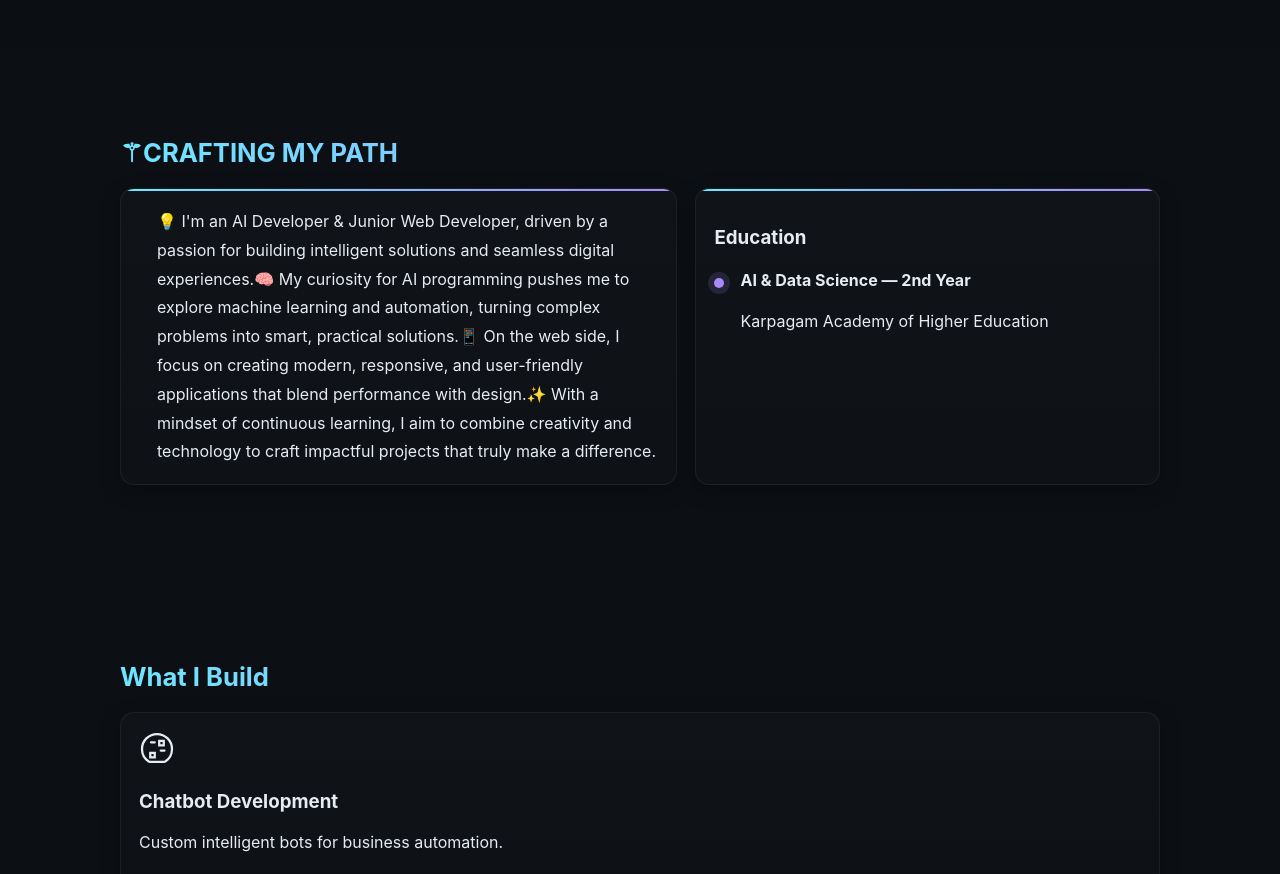
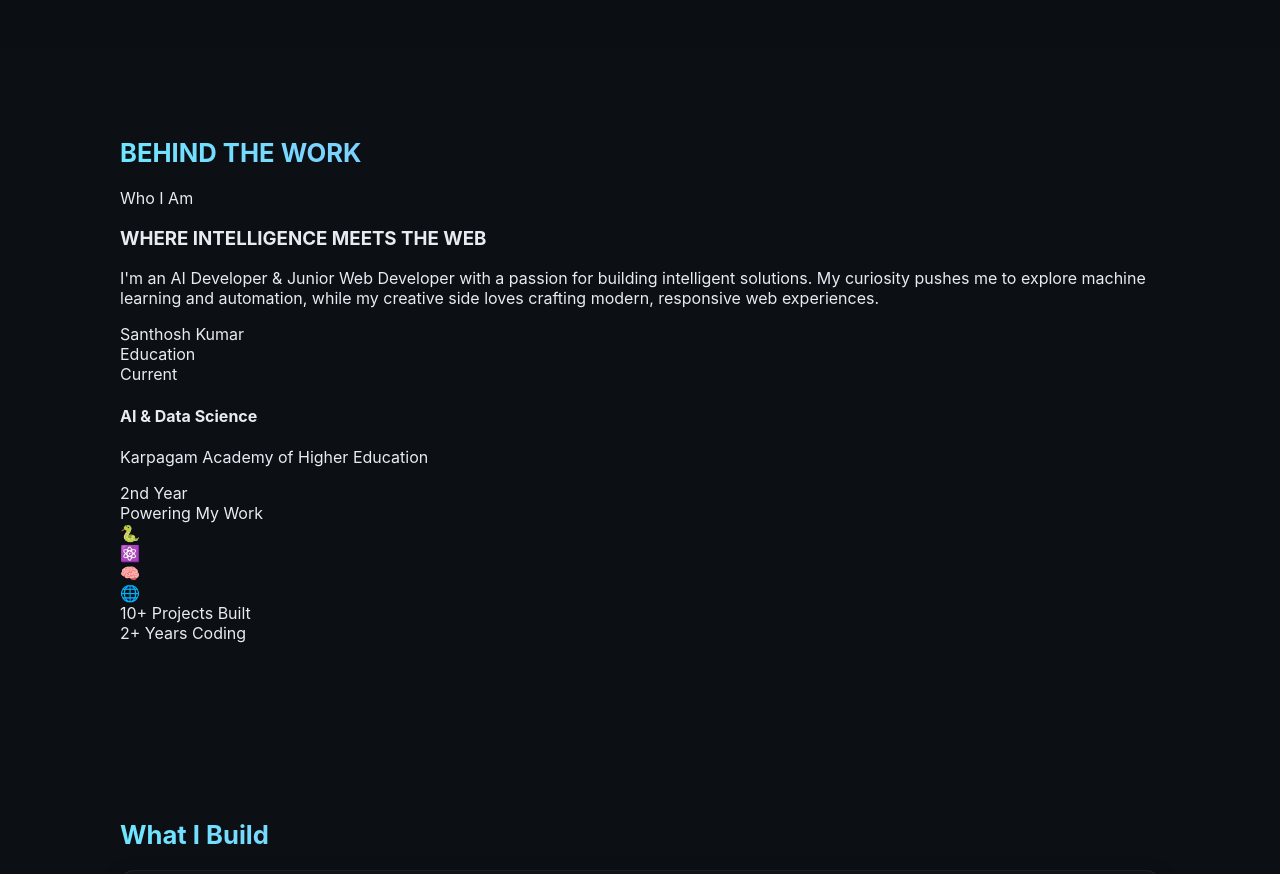
Before and after one commit to santhoshkumar-777/santhosh-portfolio, a plain HTML site: page index.html in a window 1280 px wide. Shown: the part 500-1374 px from the top of the page. Drawn offline with nearby package versions, Linux system fonts and the light colour scheme.

Commit message:
Update index.html

```diff
--- a/index.html
+++ b/index.html
@@ -7,6 +7,10 @@
   <title> SANTHOSH PORTFOLIO | PORTFOLIO </title>
   <meta name="description"
     content="Portfolio of Santhosh Kumar - AI Developer and Junior Web Developer skilled in n8n, Bolt, and HubSpot. Building smart, responsive, and user-friendly web apps." />
+  <link rel="preconnect" href="https://fonts.googleapis.com">
+  <link rel="preconnect" href="https://fonts.gstatic.com" crossorigin>
+  <link href="https://fonts.googleapis.com/css2?family=Outfit:wght@300;400;500;600;700;800&display=swap"
+    rel="stylesheet">
   <link rel="stylesheet" href="styles.css" />
 </head>
 
@@ -22,7 +26,7 @@
   </div>
   <header class="site-header">
     <nav class="nav container">
-      <a href="#home" class="brand">Santhosh Kumar</a>
+      <a href="#home" class="brand">SANTHOSH KUMAR</a>
       <button class="nav-toggle" aria-label="Toggle navigation" aria-expanded="false">
         <span></span>
         <span></span>
@@ -70,7 +74,7 @@
           </div>
         </div>
         <div class="hero-content reveal">
-          <h1 class="headline name-box">Santhosh Kumar</h1>
+          <h1 class="headline name-box">SANTHOSH KUMAR</h1>
           <p class="typed">I'm
             <span id="typed-words" aria-label="Animated roles"></span>
             <span class="caret" aria-hidden="true"></span>
@@ -111,24 +115,54 @@
 
     <section id="about" class="section section-pad">
       <div class="container">
-        <h2 class="section-title">⚚CRAFTING MY PATH</h2>
-        <div class="about-grid">
-          <div class="about-text card">
-            <p class="bio">💡 I'm an AI Developer & Junior Web Developer, driven by a passion for building intelligent
-              solutions and seamless digital experiences.🧠 My curiosity for AI programming pushes me to explore machine
-              learning and automation, turning complex problems into smart, practical solutions.📱 On the web side, I
-              focus on creating modern, responsive, and user-friendly applications that blend performance with design.✨
-              With a mindset of continuous learning, I aim to combine creativity and technology to craft impactful
-              projects that truly make a difference.</p>
+        <h2 class="section-title">BEHIND THE WORK</h2>
+        <div class="bento-grid">
+          <!-- Card 1: Main Bio -->
+          <div class="bento-box bio-box reveal">
+            <span class="box-label">Who I Am</span>
+            <h3>WHERE INTELLIGENCE MEETS THE WEB</h3>
+            <p>I'm an AI Developer & Junior Web Developer with a passion for building intelligent solutions. My
+              curiosity pushes me to explore machine learning and automation, while my creative side loves crafting
+              modern, responsive web experiences.</p>
+            <div class="signature">
+              <span>Santhosh Kumar</span>
+            </div>
           </div>
-          <div class="timeline card">
-            <h3>Education</h3>
-            <div class="timeline-item">
-              <div class="dot"></div>
-              <div class="content">
-                <h4> AI & Data Science — 2nd Year</h4>
+
+          <!-- Card 2: Education / Path -->
+          <div class="bento-box path-box reveal">
+            <span class="box-label">Education</span>
+            <div class="path-item">
+              <div class="path-year">Current</div>
+              <div class="path-details">
+                <h4>AI & Data Science</h4>
                 <p>Karpagam Academy of Higher Education</p>
+                <span class="path-badge">2nd Year</span>
               </div>
+            </div>
+          </div>
+
+          <!-- Card 3: Tech Stack Mini -->
+          <div class="bento-box stack-box reveal">
+            <span class="box-label">Powering My Work</span>
+            <div class="stack-icons">
+              <!-- Icons will be styled in CSS or SVG -->
+              <div class="stack-icon" aria-label="Python">🐍</div>
+              <div class="stack-icon" aria-label="React">⚛️</div>
+              <div class="stack-icon" aria-label="AI">🧠</div>
+              <div class="stack-icon" aria-label="Web">🌐</div>
+            </div>
+          </div>
+
+          <!-- Card 4: Quick Stats -->
+          <div class="bento-box stats-box reveal">
+            <div class="stat-item">
+              <span class="stat-num">10+</span>
+              <span class="stat-desc">Projects Built</span>
+            </div>
+            <div class="stat-item">
+              <span class="stat-num">2+</span>
+              <span class="stat-desc">Years Coding</span>
             </div>
           </div>
         </div>
```
